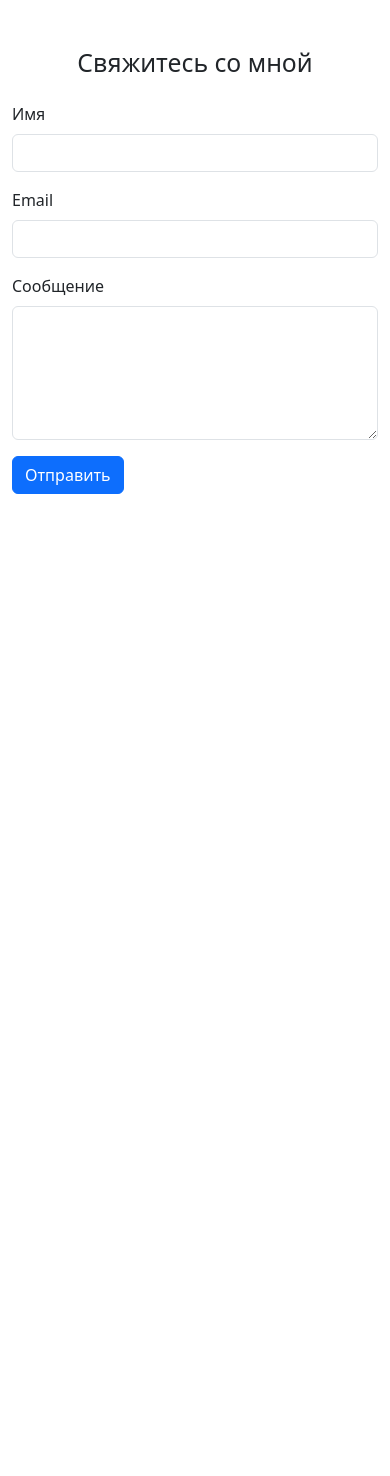
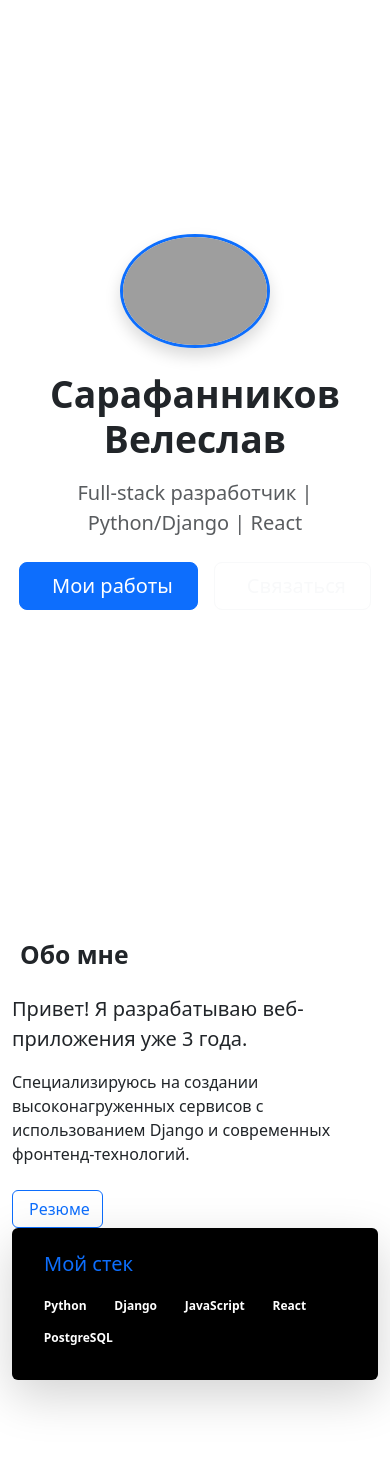
Before and after one commit to welesi/Porfolio, a Django app: template Porfolio/main/templates/main/contact.html in a window 390 px wide. Before the commit the page ends 494 px from the top, so only its background shows below. Run offline with Django 5.2, Linux system fonts and the light colour scheme; the template is opened without the code that fills it, so the values that code supplies are empty; parts of the project's set-up code (start-up, migrations or seed data) failed here and were passed over; grey boxes are pictures that could not be loaded.

Commit message:
Portfolio

```diff
--- a/Porfolio/main/templates/main/contact.html
+++ b/Porfolio/main/templates/main/contact.html
@@ -2,27 +2,53 @@
 {% load static %}
 
 {% block content %}
-<section class="py-5">
-  <div class="container">
-    <h2 class="text-center mb-4">Свяжитесь со мной</h2>
-    <div class="row">
-      <div class="col-md-6 mx-auto">
-        <form method="post">
-          {% csrf_token %}
-          <div class="mb-3">
-            <label for="name" class="form-label">Имя</label>
-            <input type="text" class="form-control" id="name" name="name" required>
+<!-- Герой-секция (полноэкранная) -->
+<section id="home" class="vh-100 d-flex align-items-center bg-gradient-dark">
+  <div class="container text-center animate__animated animate__fadeIn">
+    <img src="{% static 'main/images/avatar.jpg' %}"
+         class="rounded-circle mb-4 border border-3 border-primary shadow"
+         width="150"
+         alt="Фото">
+    <h1 class="display-3 fw-bold mb-3">Сарафанников Велеслав</h1>
+    <p class="lead text-muted mb-4">Full-stack разработчик | Python/Django | React</p>
+    <div class="d-flex justify-content-center gap-3">
+      <a href="http://127.0.0.1:8000/projects" class="btn btn-primary btn-lg px-4">
+        <i class="bi bi-eye me-2"></i>Мои работы
+      </a>
+      <a href="#contact" class="btn btn-outline-light btn-lg px-4">
+        <i class="bi bi-send me-2"></i>Связаться
+      </a>
+    </div>
+  </div>
+</section>
+
+<!-- О себе -->
+<section id="about" class="py-5 bg-dark2">
+  <div class="container py-5">
+    <div class="row align-items-center">
+      <div class="col-lg-6 animate__animated animate__fadeInLeft">
+        <h2 class="fw-bold mb-4"><i class="bi bi-person-badge me-2"></i>Обо мне</h2>
+        <p class="lead">Привет! Я разрабатываю веб-приложения уже 3 года.</p>
+        <p>Специализируюсь на создании высоконагруженных сервисов с использованием Django и современных фронтенд-технологий.</p>
+        <div class="mt-4">
+          <a href="#" class="btn btn-outline-primary me-2">
+            <i class="bi bi-download me-1"></i> Резюме
+          </a>
+        </div>
+      </div>
+      <div class="col-lg-6 animate__animated animate__fadeInRight">
+        <div class="card bg-black border-0 shadow-lg">
+          <div class="card-body p-4">
+            <h5 class="card-title text-primary"><i class="bi bi-graph-up me-2"></i>Мой стек</h5>
+            <div class="skills-tags mt-3">
+              <span class="badge bg-primary-gradient me-2 mb-2">Python</span>
+              <span class="badge bg-primary-gradient me-2 mb-2">Django</span>
+              <span class="badge bg-primary-gradient me-2 mb-2">JavaScript</span>
+              <span class="badge bg-primary-gradient me-2 mb-2">React</span>
+              <span class="badge bg-primary-gradient me-2 mb-2">PostgreSQL</span>
+            </div>
           </div>
-          <div class="mb-3">
-            <label for="email" class="form-label">Email</label>
-            <input type="email" class="form-control" id="email" name="email" required>
-          </div>
-          <div class="mb-3">
-            <label for="message" class="form-label">Сообщение</label>
-            <textarea class="form-control" id="message" name="message" rows="5" required></textarea>
-          </div>
-          <button type="submit" class="btn btn-primary">Отправить</button>
-        </form>
+        </div>
       </div>
     </div>
   </div>
```
Also changed, not shown: Porfolio/main/static/main/css/styles.css (+37 -17 lines), Porfolio/main/templates/main/index.html (+35 -0 lines).
